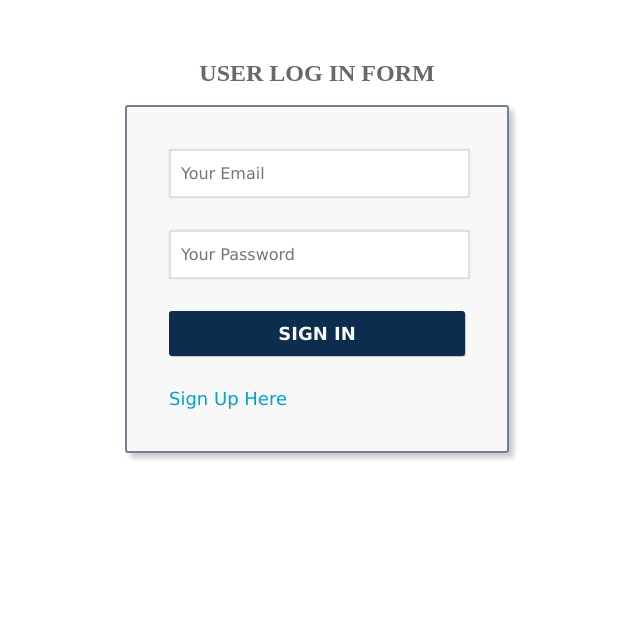
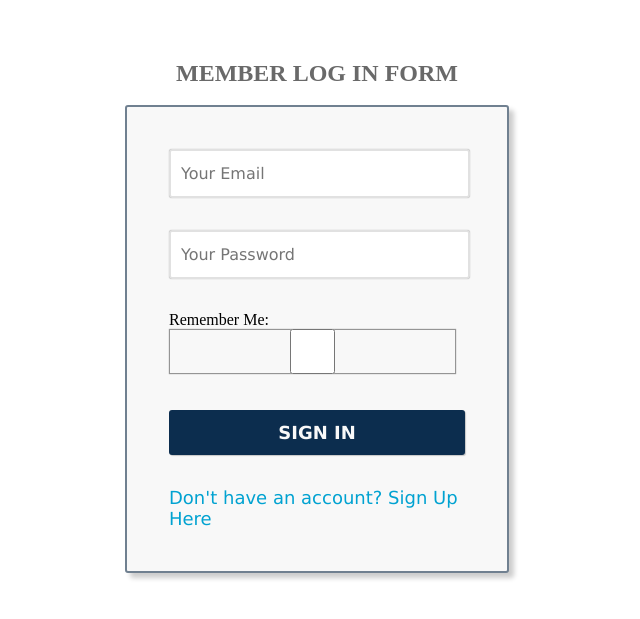
Before and after one commit to areeba-1/webproject, a PHP site: page / in a window 1280 px wide. Shown: the top 619 px of the page, without its empty margins (323-963 px from the left). Run offline with PHP 8.4, Linux system fonts and the light colour scheme.

Commit message:
Update index.php

```diff
--- a/index.php
+++ b/index.php
@@ -2,7 +2,7 @@
 session_start();
 include_once 'dbconnect.php';
 
-if(isset($_SESSION['user'])!="")
+if(isset($_SESSION['members'])!="")
 {
 	header("Location: home.php");
 }
@@ -10,13 +10,15 @@
 if(isset($_POST['login']))
 {
 	$email = mysql_real_escape_string($_POST['email']);
-	$upass = mysql_real_escape_string($_POST['pass']);
-	$res=mysql_query("SELECT * FROM user WHERE email='$email'");
+	$mpass = mysql_real_escape_string($_POST['password']);
+	$res=mysql_query("SELECT * FROM members WHERE email='$email'");
 	$row=mysql_fetch_array($res);
 
-	if($row['password']==($upass))
+	if($row['password']==($mpass))
 	{
-		$_SESSION['user'] = $row['user_id'];
+		$_SESSION['members'] = $row['m_id'];
+		$_SESSION['start']=time();
+		$_SESSION['expire']=$_SESSION['start']+(5*60);
 		header("Location: home.php");
 	}
 	else
@@ -36,9 +38,8 @@
 </head>
 <body>
 <center>
-
-<div id="login-form">
-<h2> User Log In Form </h2> <br/>
+  <div id="login-form">
+<h2> Member Log In Form </h2> <br/>
 <form method="post">
 
 <table align="center" width="30%" border="0">
@@ -48,7 +49,11 @@
 </tr>
 
 <tr>
-<td><input type="password" name="pass" placeholder="Your Password" required /></td>
+<td><input type="password" name="password"  placeholder="Your Password" required /></td>
+</tr>
+
+<tr>
+<td>Remember Me:<input type="checkbox" name="rememberme" value= "1"/></td>
 </tr>
 
 <tr>
@@ -56,7 +61,7 @@
 </tr>
 
 <tr>
-<td><a href="register.php">Sign Up Here</a></td>
+<td><a href="register.php">Don't have an account? Sign Up Here</a></td>
 </tr>
 
 </table>
```
